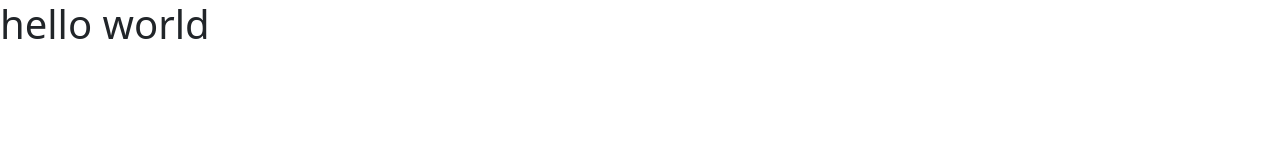
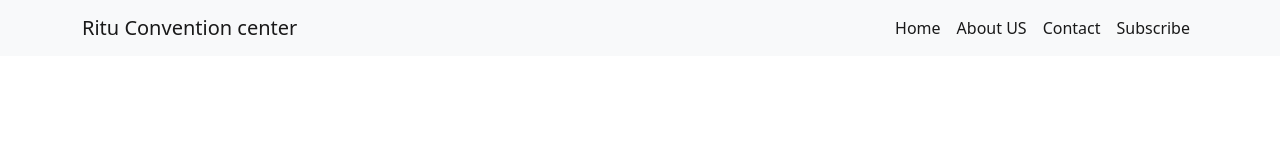
Before and after one commit to Mahamudul5/ritu-convention-center, a plain HTML site: page index.html in a window 1280 px wide. Drawn offline with nearby package versions, Linux system fonts and the light colour scheme.

Commit message:
navbar complete

```diff
--- a/index.html
+++ b/index.html
@@ -18,7 +18,36 @@
 </head>
 
 <body>
-    <h1>hello world</h1>
+    <!-- header part -->
+    <header>
+        <nav class="navbar navbar-expand-lg navbar-light bg-light">
+            <div class="container">
+                <a class="navbar-brand" href="#">Ritu Convention center</a>
+                <button class="navbar-toggler" type="button" data-bs-toggle="collapse" data-bs-target="#navbarNav"
+                    aria-controls="navbarNav" aria-expanded="false" aria-label="Toggle navigation">
+                    <span class="navbar-toggler-icon"></span>
+                </button>
+                <div class="float-end">
+                    <div class="collapse navbar-collapse" id="navbarNav">
+                        <ul class="navbar-nav">
+                            <li class="nav-item">
+                                <a class="nav-link active" aria-current="page" href="#">Home</a>
+                            </li>
+                            <li class="nav-item">
+                                <a class="nav-link active" aria-current="page" href="#">About US</a>
+                            </li>
+                            <li class="nav-item">
+                                <a class="nav-link active" aria-current="page" href="#">Contact</a>
+                            </li>
+                            <li class="nav-item">
+                                <a class="nav-link active" aria-current="page" href="#">Subscribe</a>
+                            </li>
+                        </ul>
+                    </div>
+                </div>
+            </div>
+        </nav>
+    </header>
     <script src="https://cdn.jsdelivr.net/npm/bootstrap@5.1.3/dist/js/bootstrap.bundle.min.js"
         integrity="sha384-ka7Sk0Gln4gmtz2MlQnikT1wXgYsOg+OMhuP+IlRH9sENBO0LRn5q+8nbTov4+1p"
         crossorigin="anonymous"></script>
```
